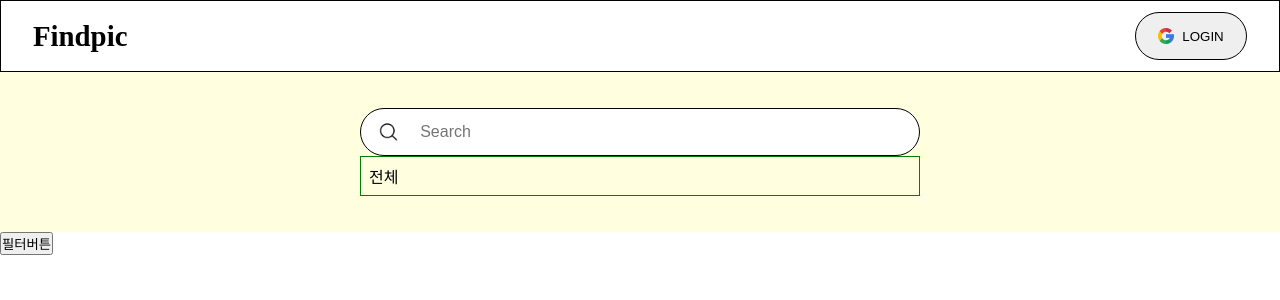
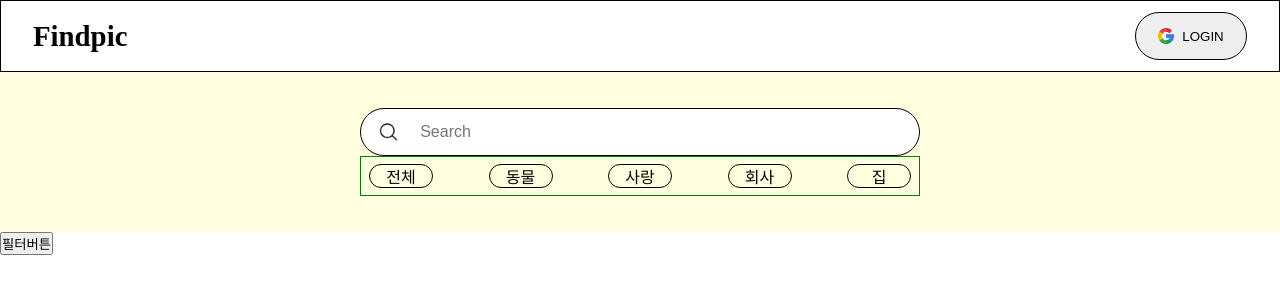
Before and after one commit to boyaneck/Findpic_project, a Next.js app: page / in a window 1280 px wide. Shown: the top 300 px of the page. Built offline with nearby package versions, Linux system fonts and the light colour scheme.

Commit message:
[add] tag added

```diff
--- a/src/components/main/SearchEngine.tsx
+++ b/src/components/main/SearchEngine.tsx
@@ -10,7 +10,9 @@
         <StSearchEngineBar placeholder="Search"></StSearchEngineBar>
       </StSearchEngineWrapper>
       <StTagContainer>
-        <StTag>전체</StTag>
+        {TAGS.map((tag, index) => {
+          return <StTag key={index}>{tag}</StTag>;
+        })}
       </StTagContainer>
     </StSearchEngineContainer>
   );
@@ -65,4 +67,13 @@
 `;
 const StTag = styled.li`
   list-style-type: none;
+  border: 1px solid black;
+  width: 4rem;
+  height: 1.5rem;
+  border-radius: 3rem;
+  padding: 0.1rem;
+  display: flex;
+  justify-content: center;
+  align-items: center;
+  cursor: pointer;
 `;
```
